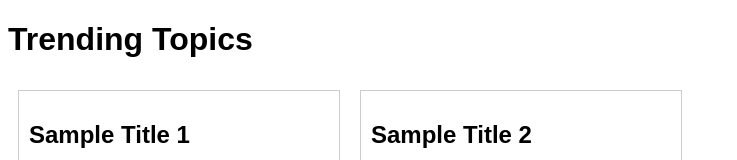
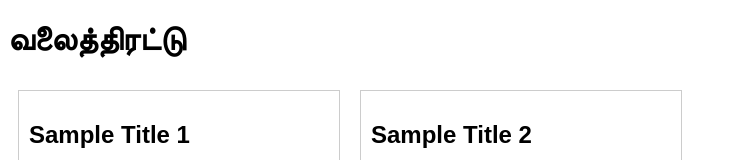
Before and after one commit to valaiththirattu/valaithirattu.github.io, a plain HTML site: page index.html in a window 1280 px wide. Shown: the top 160 px of the page, without its empty margins (0-737 px from the left). Drawn offline with Linux system fonts and the light colour scheme.

Commit message:
Update index.html

```diff
--- a/index.html
+++ b/index.html
@@ -22,7 +22,7 @@
     </style>
 </head>
 <body>
-    <h1>Trending Topics</h1>
+    <h1>வலைத்திரட்டு</h1>
     <div id="cardContainer">
         <!-- Initial 10 cards will be displayed here -->
     </div>
```
